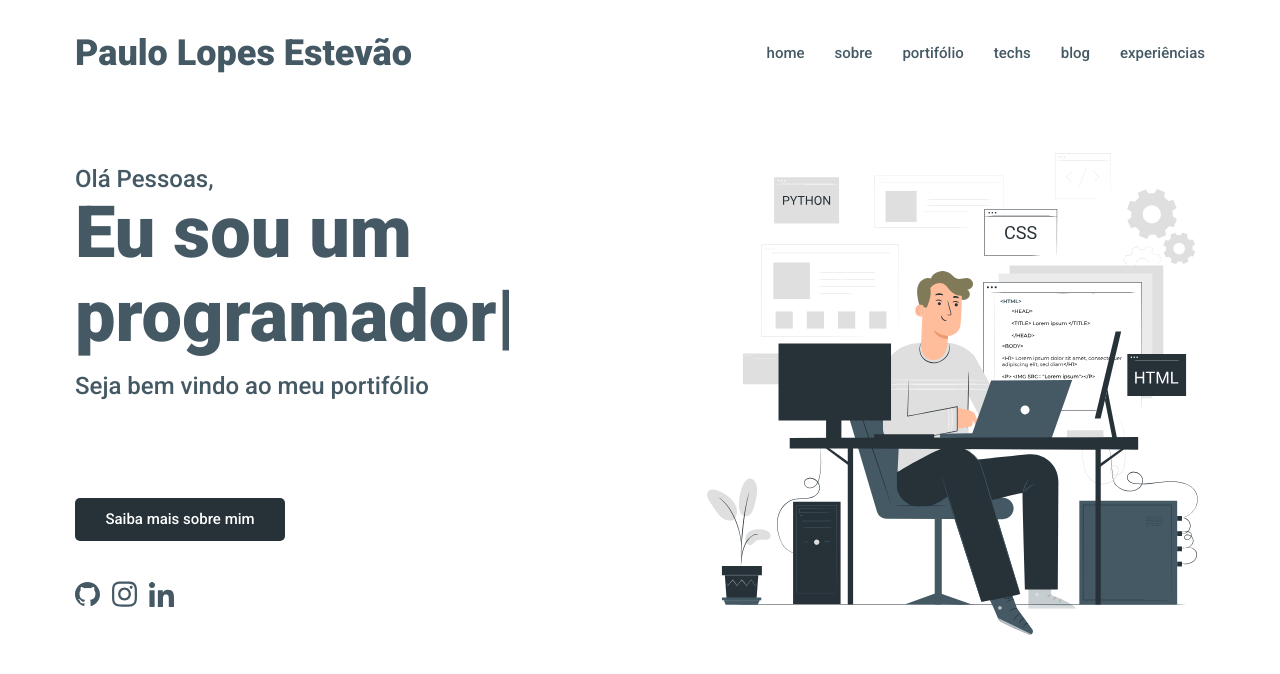
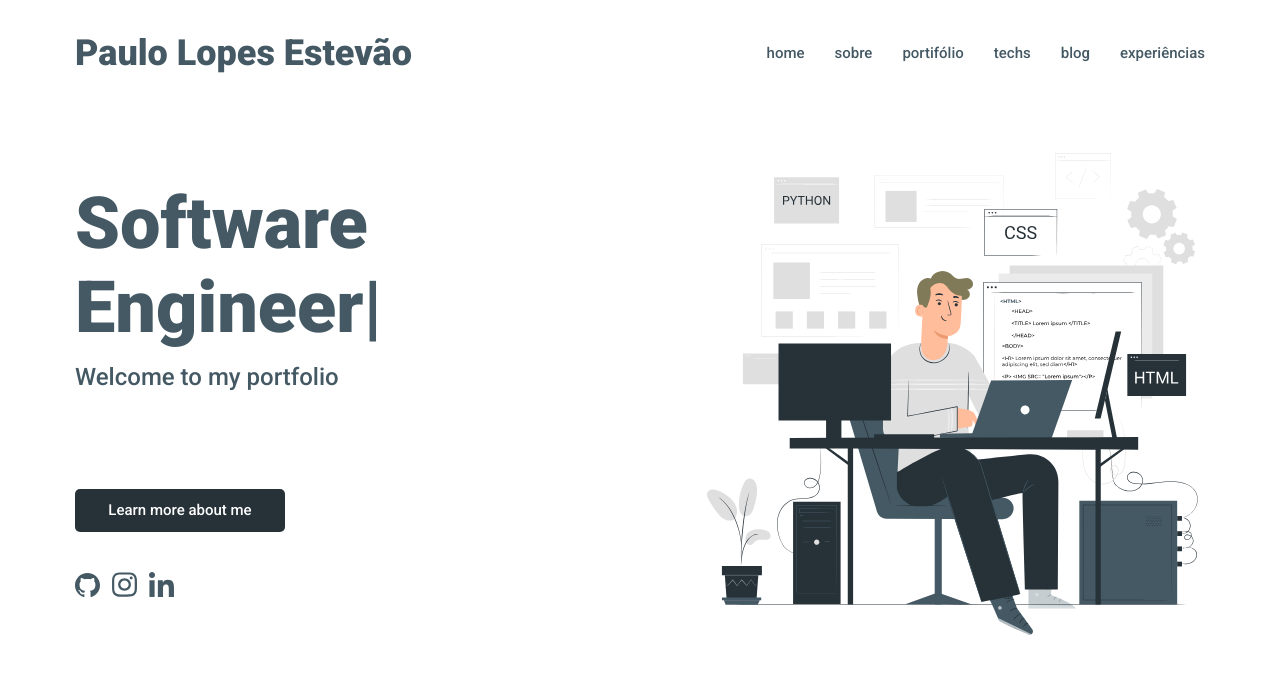
Before and after one commit to Edson2001/PauloPortifolio, a Vue app: page / in a window 1280 px wide. Shown: the top 674 px of the page. Built offline with nearby package versions, Linux system fonts and the light colour scheme.

Commit message:
feat: translete to en

```diff
--- a/src/components/Home/Content.vue
+++ b/src/components/Home/Content.vue
@@ -2,7 +2,7 @@
 <script lang="ts" setup>
 import {ref} from "vue"
 
-let text = "Eu sou um programador"
+let text = "Software Engineer"
 let tema = ref('')
 let textArray = text.split('')
 
@@ -16,10 +16,10 @@ for(let i = 0; i < textArray.length; i++){
 <template >
     <section class="homeSection">
         <article>
-            <span>Olá Pessoas,</span>
+            <!-- <span>Olá Pessoas,</span> -->
             <h3>{{tema}}</h3>
-            <span>Seja bem vindo ao meu portifólio</span>
-            <a href=""  class="button" >Saiba mais sobre  mim</a>
+            <span>Welcome to my portfolio</span>
+            <a href=""  class="button">Learn more about me</a>
             <ul>
                 <li>
                     <a href="">
```
